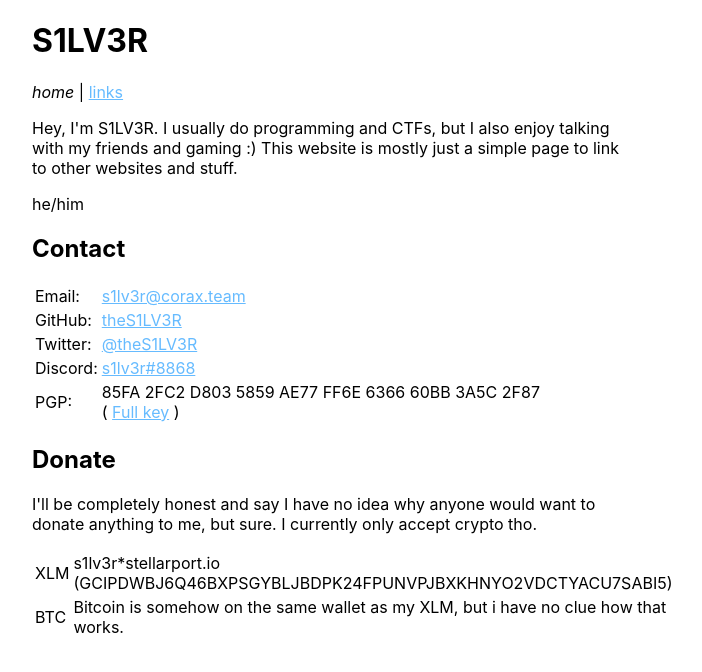
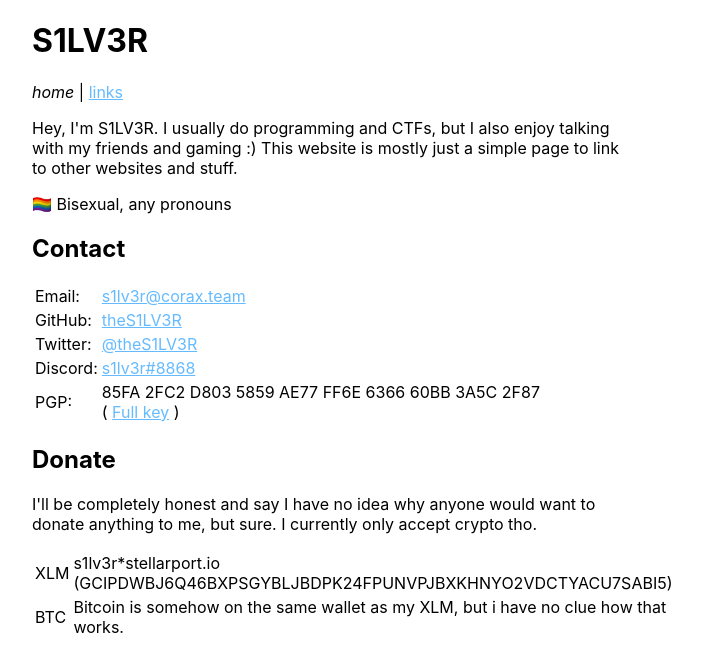
Before and after one commit to s1lv3r-website/landing, a Jekyll site: the page built from src/index.html, in a window 1280 px wide. Shown: the top 672 px of the page, without its empty margins (308-1010 px from the left). Built offline with Jekyll 4.4.1, drawn with Linux system fonts in a browser that asks for light colours.

Commit message:
update pronouns

```diff
--- a/src/index.html
+++ b/src/index.html
@@ -7,7 +7,7 @@ layout: default
   with my friends and gaming :) This website is mostly just a simple page to
   link to other websites and stuff.
 </p>
-<p>he/him</p>
+<p>🏳️‍🌈 Bisexual, any pronouns</p>
 
 <h2>Contact</h2>
 
```
